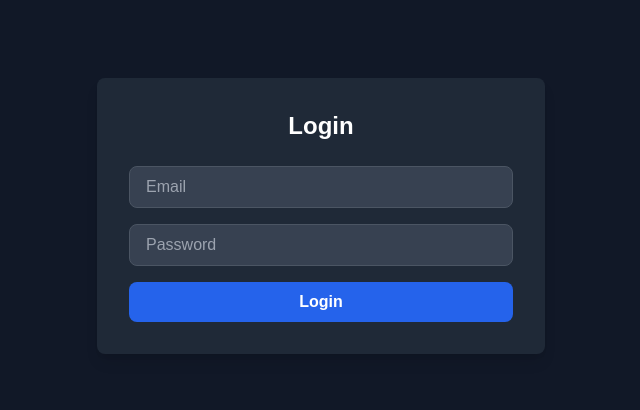
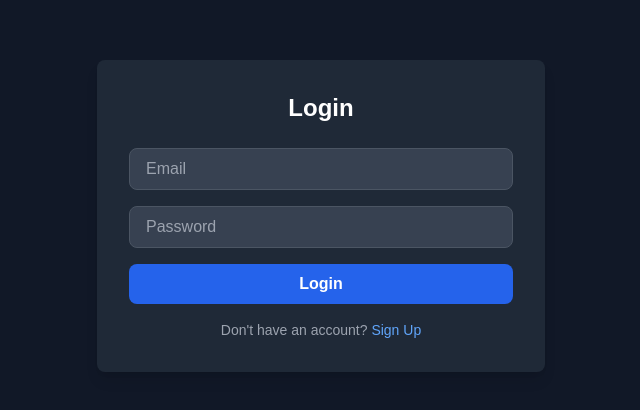
Before and after one commit to chelahcynthia/next-prisma, a Next.js app: page /auth/login in a window 1280 px wide. Shown: the part 184-594 px from the top of the page, without its empty margins (319-959 px from the left). Built offline with nearby package versions, Linux system fonts and the light colour scheme.

Commit message:
create state for handling errors

```diff
--- a/app/auth/login/page.tsx
+++ b/app/auth/login/page.tsx
@@ -56,6 +56,9 @@ export default function LoginPage() {
             Login
             </button>
         </form>
+        <p className="mt-4 text-center text-sm text-gray-400">
+          Don't have an account? <a href="/register" className="text-blue-400 hover:underline">Sign Up</a>
+        </p>
       </div>
     </div>
    );
--- /dev/null
+++ b/app/auth/register/page.tsx
@@ -0,0 +1,9 @@
+"use client";
+
+import { useState } from "react";
+import { useRouter } from "next/navigation";
+
+export default function RegisterPage() {
+    const router = useRouter();
+    const [error, setError] = useState("");
+}
```
